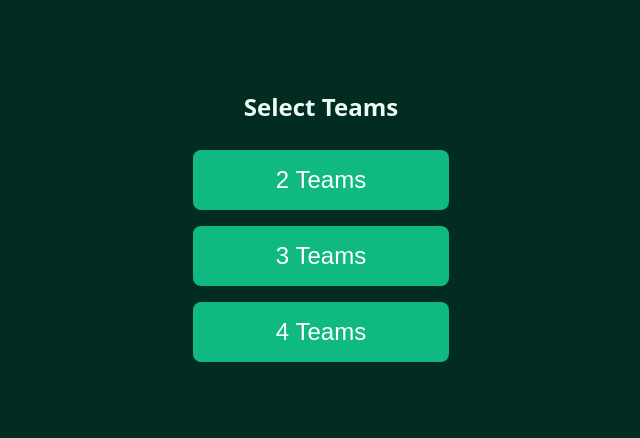
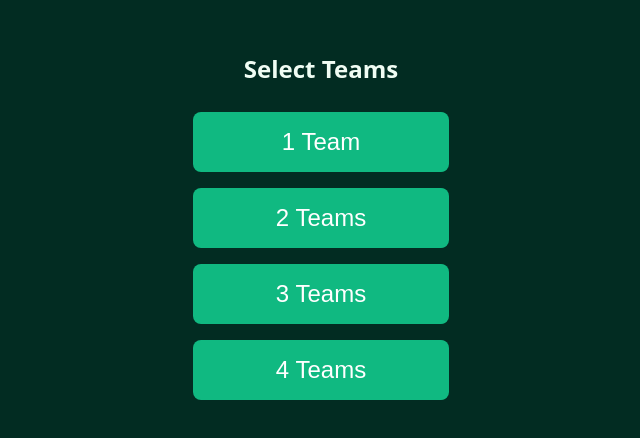
Before and after one commit to usmaan275/Islamic-Articulate, a React (Create React App) app: page /teams in a window 1280 px wide. Shown: the part 180-618 px from the top of the page, without its empty margins (319-959 px from the left). Built offline with nearby package versions, Linux system fonts and the light colour scheme.

Commit message:
Single player mode added

```diff
--- a/src/pages/TeamSelect.jsx
+++ b/src/pages/TeamSelect.jsx
@@ -10,9 +10,9 @@ export default function TeamSelect() {
   return (
     <div className="screen center">
       <h2>Select Teams</h2>
-      {[2, 3, 4].map(n => (
+      {[1, 2, 3, 4].map(n => (
         <button key={n} onClick={() => startGame(n)}>
-          {n} Teams
+          {n} {n === 1 ? "Team" : "Teams"}
         </button>
       ))}
     </div>
```
